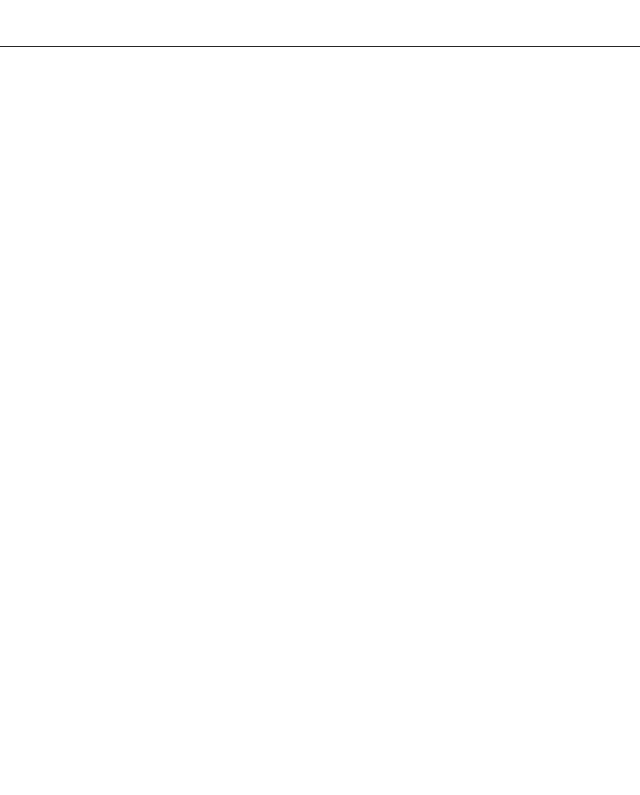
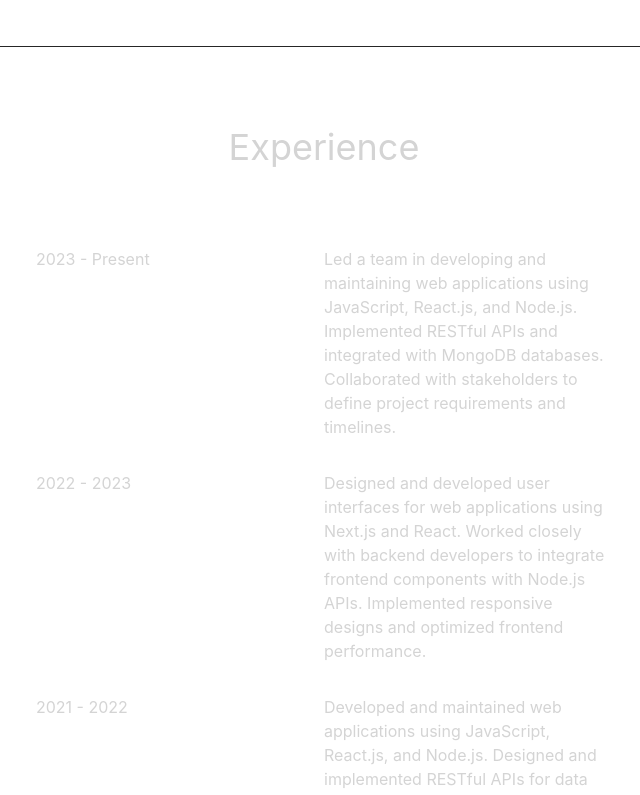
Before and after one commit to Zakerous76/portfolio-react, a React (Vite) app: page / in a window 1280 px wide. Shown: the part 2240-3035 px from the top of the page, without its empty margins (332-972 px from the left). Before the commit the page ends 2287 px from the top, so only its background shows below. Built offline with nearby package versions, Linux system fonts and the light colour scheme; a web font is replaced by a local one.

Commit message:
Experince: done

```diff
--- a/src/App.jsx
+++ b/src/App.jsx
@@ -3,6 +3,7 @@ import Navbar from "./components/Navbar";
 import Hero from "./components/Hero";
 import About from "./components/About";
 import Technologies from "./components/Technologies";
+import Experience from "./components/Experience";
 const App = () => {
   return (
     <div className="overflow-x-hidden text-neutral-300 antialiased selection:bg-white selection:text-black mx-auto">
@@ -16,6 +17,7 @@ const App = () => {
           <Hero />
           <About />
           <Technologies />
+          <Experience />
         </div>
       </div>
     </div>
--- /dev/null
+++ b/src/components/Experience.jsx
@@ -0,0 +1,23 @@
+import { EXPERIENCES } from "../constants";
+
+const Experience = () => {
+  return (
+    <div className="border-b border-neutral-900 pb-4">
+      <h1 className="my-20 text-center text-4xl">Experience</h1>
+      <div>
+        {EXPERIENCES.map((exp, ind) => (
+          <div key={ind} className="mb-8 flex flex-wrap lg:justify-center">
+            <div className="w-full lg:w-1/4">
+              <p>{exp.year}</p>
+            </div>
+            <div className="w-full lg:w-1/4">
+              <p>{exp.description}</p>
+            </div>
+          </div>
+        ))}
+      </div>
+    </div>
+  );
+};
+
+export default Experience;
```
